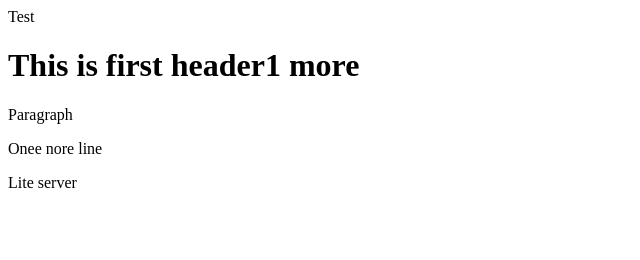
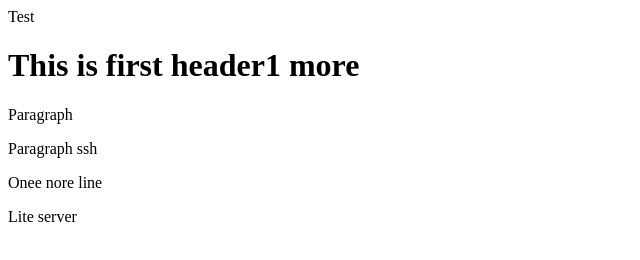
Before and after one commit to kochuveetils/gittest, a website: page index.html in a window 1280 px wide. Shown: the whole page, without its empty margins (0-640 px from the left). Drawn offline with Linux system fonts and the light colour scheme.

Commit message:
test ssh connection

```diff
--- a/index.html
+++ b/index.html
@@ -7,6 +7,7 @@
 <body>
     <h1>This is first header1 more </h1>
     <p> Paragraph</p>
+    <p> Paragraph ssh</p>
     <p>Onee nore line</p>
     <p>Lite server</p>
 </body>
```
Also changed, not shown: README.md.
